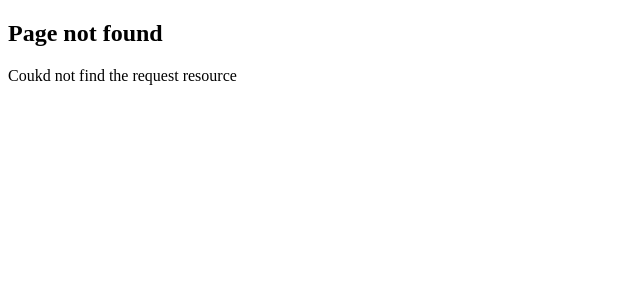
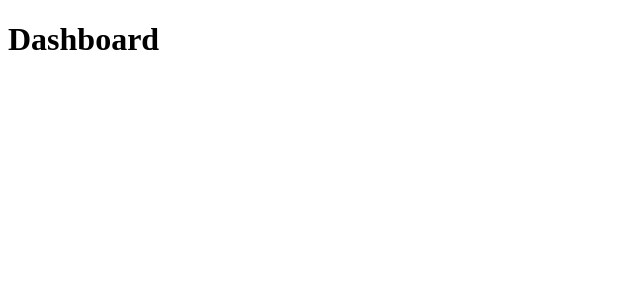
Before and after one commit to garg-lakshay/nextjs-learning, a Next.js app: page /dashboard in a window 1280 px wide. Before the commit this address had no page. Shown: the top 300 px of the page, without its empty margins (0-640 px from the left). Built offline with nearby package versions, Linux system fonts and the light colour scheme.

Commit message:
file_colacation

```diff
--- /dev/null
+++ b/src/app/dashboard/line-chart.tsx
@@ -0,0 +1,3 @@
+export default function LineChart(){
+    return <h1>LineChart</h1>
+}
--- /dev/null
+++ b/src/app/dashboard/page.tsx
@@ -0,0 +1,8 @@
+ function Barchart(){
+    return <h1> Barchart</h1>
+ }
+
+ export default function Dashboard(){
+    return <h1> Dashboard</h1>;
+
+ }
```
